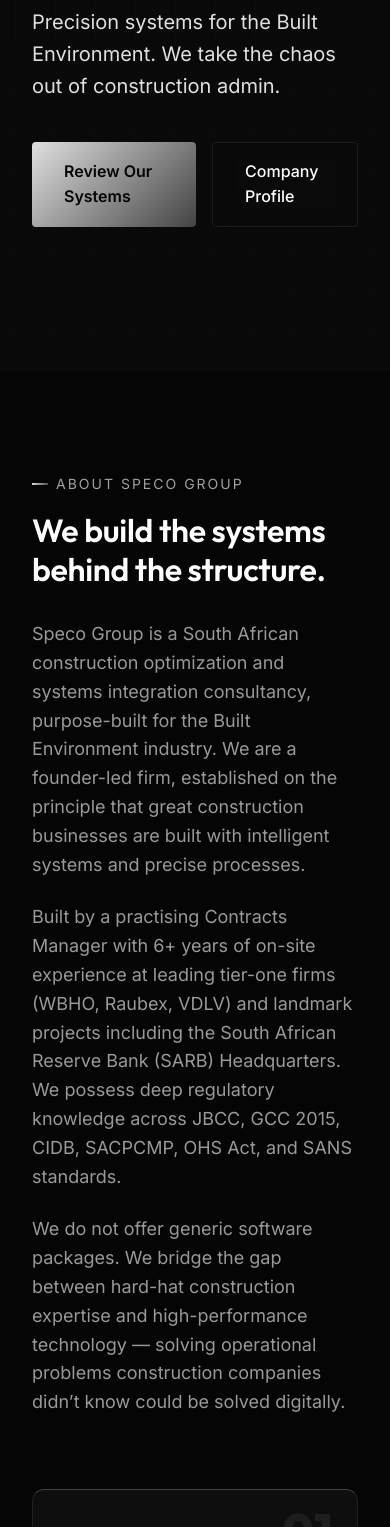
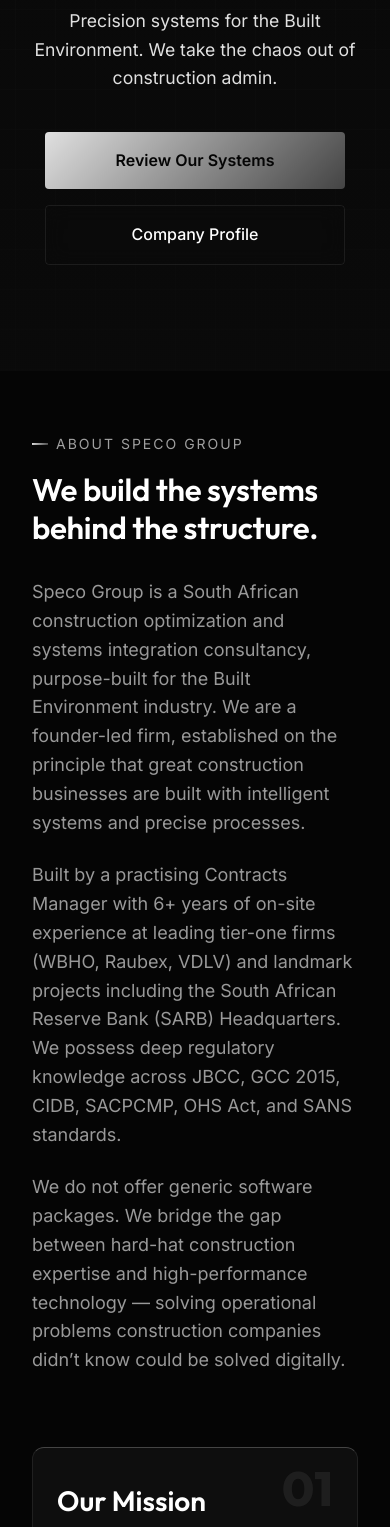
Before and after one commit to KSMillions/Speco-Group, a plain HTML site: page index.html in a window 390 px wide. Shown: the part 473-2000 px from the top of the page. Drawn offline with Linux system fonts and the light colour scheme.

Commit message:
style: implement premium mobile pacing and ultra-smooth cubic-bezier transitions

```diff
--- a/css/styles.css
+++ b/css/styles.css
@@ -324,8 +324,8 @@
 =============================================== */
 .reveal {
   opacity: 0;
-  transform: translateY(30px);
-  transition: opacity 0.8s ease, transform 0.8s ease;
+  transform: translateY(40px);
+  transition: opacity 1s cubic-bezier(0.22, 1, 0.36, 1), transform 1s cubic-bezier(0.22, 1, 0.36, 1);
 }
 
 .reveal.active {
@@ -835,6 +835,62 @@
   font-size: 0.875rem;
 }
 
+/* ===============================================
+   PREMIUM MOBILE OPTIMIZATIONS
+=============================================== */
+@media (max-width: 900px) {
+  :root {
+    --section-padding: 60px 0;
+  }
+
+  .hero {
+    padding-top: 120px;
+    text-align: center;
+  }
+
+  .hero-subtitle {
+    font-size: 1.1rem;
+    margin: 0 auto 2.5rem;
+  }
+
+  .hero-actions {
+    flex-direction: column;
+    width: 100%;
+    max-width: 300px;
+    margin: 0 auto;
+  }
+
+  .hero-actions .btn {
+    width: 100%;
+  }
+
+  .about-grid, .footer-grid, .audiences-grid, .contact-grid, .portfolio-grid {
+    gap: 2.5rem;
+  }
+
+  .section-title {
+    font-size: clamp(1.8rem, 8vw, 2.2rem);
+    margin-bottom: 1.5rem;
+  }
+
+  .info-card, .service-card, .portfolio-card, .testimonial-card, .contact-form-container {
+    padding: 2.25rem 1.5rem;
+  }
+
+  .value-prop-card, .portfolio-showcase {
+    padding: 2rem 1.5rem;
+  }
+
+  .service-number {
+    font-size: 1.6rem;
+    margin-bottom: 1rem;
+  }
+
+  .footer {
+    padding: 4rem 0 2rem;
+  }
+}
+
 @media (max-width: 900px) {
   .about-grid, .footer-grid {
     grid-template-columns: 1fr;
```
